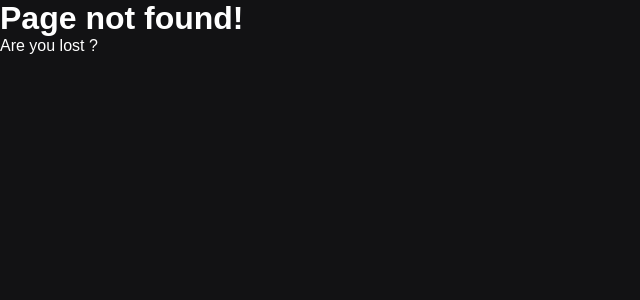
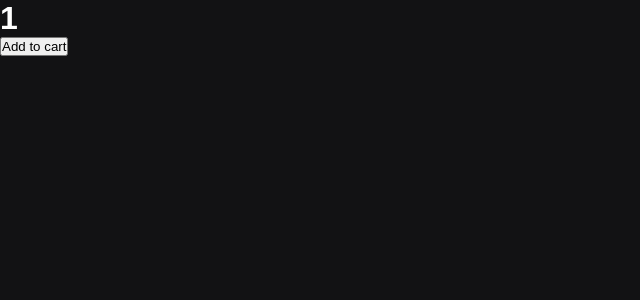
Before and after one commit to cogumm/StudyNextJS, a Next.js app: page /catalog/products/1 in a window 1280 px wide. Before the commit this address had no page. Shown: the top 300 px of the page, without its empty margins (0-640 px from the left). Built offline with nearby package versions, Linux system fonts and the light colour scheme.

Commit message:
Lazy load of components

```diff
--- /dev/null
+++ b/src/components/AddToCartModal.tsx
@@ -0,0 +1,7 @@
+export default function AddToCartModal() {
+  return (
+    <div>
+      Do you really want to add this product to the cart?
+    </div>
+  );
+}
--- /dev/null
+++ b/src/pages/catalog/products/[slug].tsx
@@ -0,0 +1,35 @@
+import { useRouter } from 'next/router';
+import dynamic from 'next/dynamic';
+import { useState } from 'react';
+
+// import AddToCartModal from '../../../components/AddToCartModal';
+const AddToCartModal = dynamic(
+  () => import('../../../components/AddToCartModal'),
+  {
+    loading: () => <p>Loading ..</p>,
+    /**
+     * ssr: false
+     * O componente é sempre renderizado pelo browser.
+     */
+    ssr: false,
+  }
+);
+
+export default function Products() {
+  const router = useRouter();
+  const [isAddToCartModalVisible, setIsAddToCartModalVisible] = useState(false);
+
+  function handleAddToCart() {
+    setIsAddToCartModalVisible(true);
+  }
+
+  return (
+    <div>
+      <h1>{router.query.slug}</h1>
+
+      <button onClick={handleAddToCart}>Add to cart</button>
+
+      { isAddToCartModalVisible && <AddToCartModal /> }
+    </div>
+  );
+}
```
